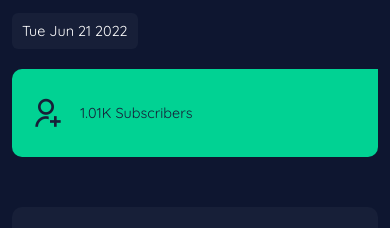
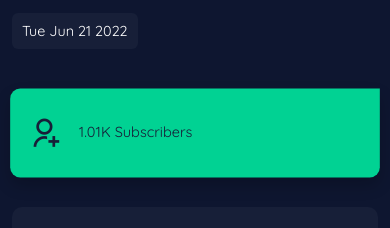
Before and after one commit to piyushgarg-dev/piyushgargdev-nextjs, a Next.js app: page / in a window 390 px wide. In both pictures the pointer is over the element 195 px from the left and 1374 px from the top of the page. Shown: the part 1241-1469 px from the top of the page. Built offline with nearby package versions, Linux system fonts and the light colour scheme; no server answers.

Commit message:
fixed #2153 youtube layout bug

```diff
--- a/styles/services-item.module.css
+++ b/styles/services-item.module.css
@@ -12,7 +12,13 @@
   background: var(--site-theme-color);
   cursor: pointer;
 
-  transform: translateY(-20px);
+  /* Keep hover effect contained within the card */
+  position: relative;
+  overflow: hidden;
+
+  /* Smooth hover animation */
+  will-change: transform;
+  transition: transform 150ms ease, box-shadow 150ms ease, background 150ms ease;
 }
 
 .service__item:hover i {
@@ -56,4 +62,10 @@
   .service__item h5 {
     font-size: 0.9rem;
   }
+
+  /* Keep hover subtle on smaller screens */
+  .service__item:hover {
+    transform: scale(1.01);
+    box-shadow: 0 8px 16px rgba(0, 0, 0, 0.2);
+  }
 }
```
